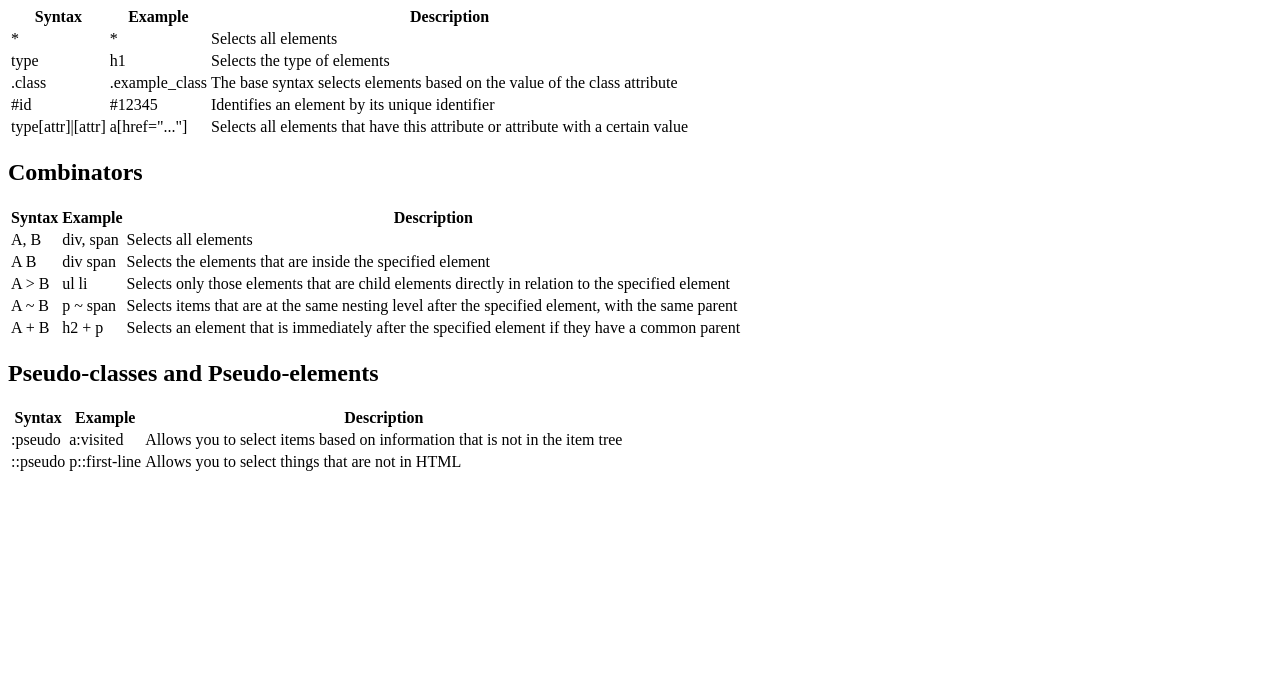
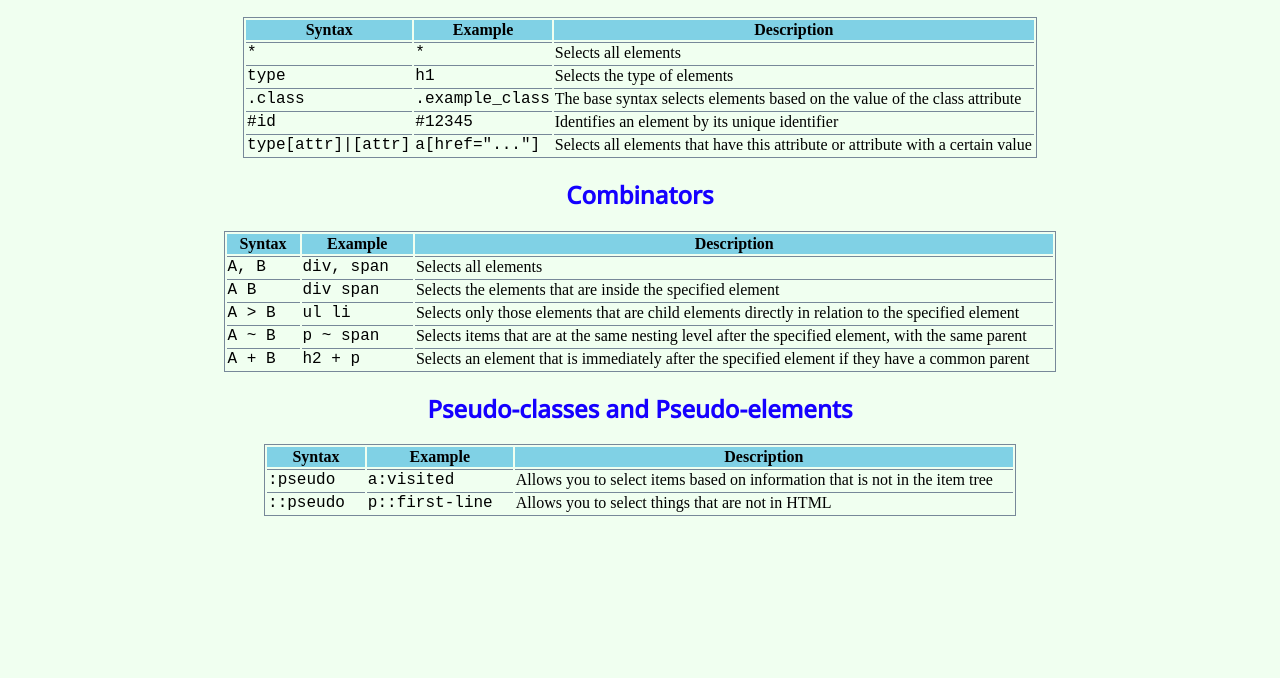
Before and after one commit to TagKir/CssSyntaxReference, a plain HTML site: page index.html in a window 1280 px wide. Shown: the part 122-800 px from the top of the page. Drawn offline with nearby package versions, Linux system fonts and the light colour scheme; files that its build step writes are made by us from their sources; the site is published under a folder, as on GitHub Pages, so addresses that start at the root find nothing.

Commit message:
Update index.html

```diff
--- a/index.html
+++ b/index.html
@@ -8,7 +8,7 @@
       href="https://fonts.googleapis.com/css2?family=Open+Sans:wght@500&display=swap"
       rel="stylesheet"
     />
-    <link rel="stylesheet" href="/html-css-cheatsheet-starting/styles.css" />
+    <link rel="stylesheet" href="styles.css" />
   </head>
   <body>
     <h1>CSS syntaxs Reference</h1>
```
